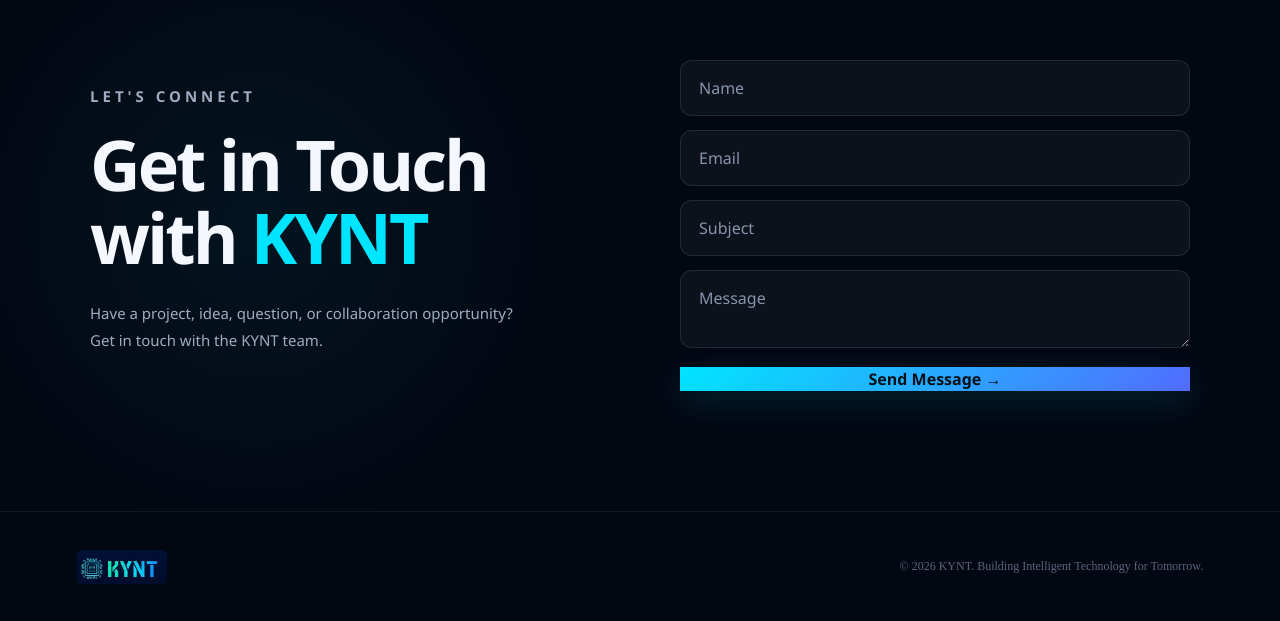
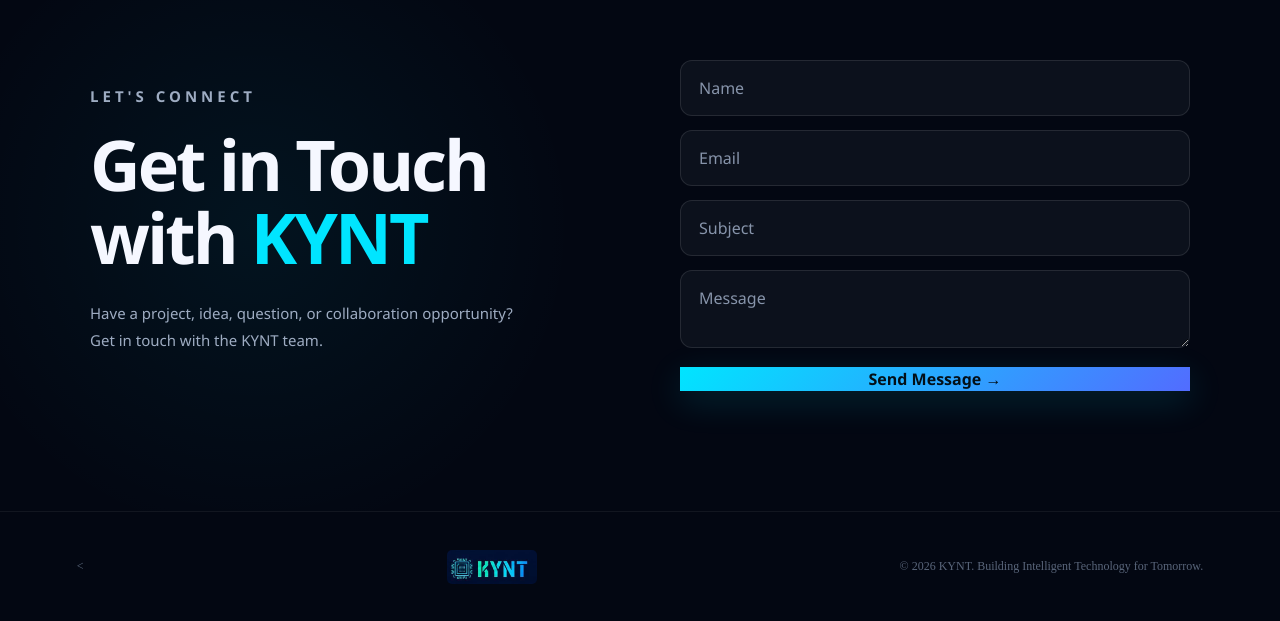
Before and after one commit to KYNT-CORE-CLOUD/kyntcorewebsite, an Angular app: page / in a window 1280 px wide. Shown: the part 4610-5231 px from the top of the page. Built offline with nearby package versions, Linux system fonts and the light colour scheme.

Commit message:
Fix image paths for GitHub Pages

```diff
--- a/src/app/app.html
+++ b/src/app/app.html
@@ -562,6 +562,6 @@
 
 
 <footer>
-  <img src="/images/logo.jpg" alt="KYNT">
+  <<img src="images/logo.jpg">
   <p>© 2026 KYNT. Building Intelligent Technology for Tomorrow.</p>
 </footer>
```
